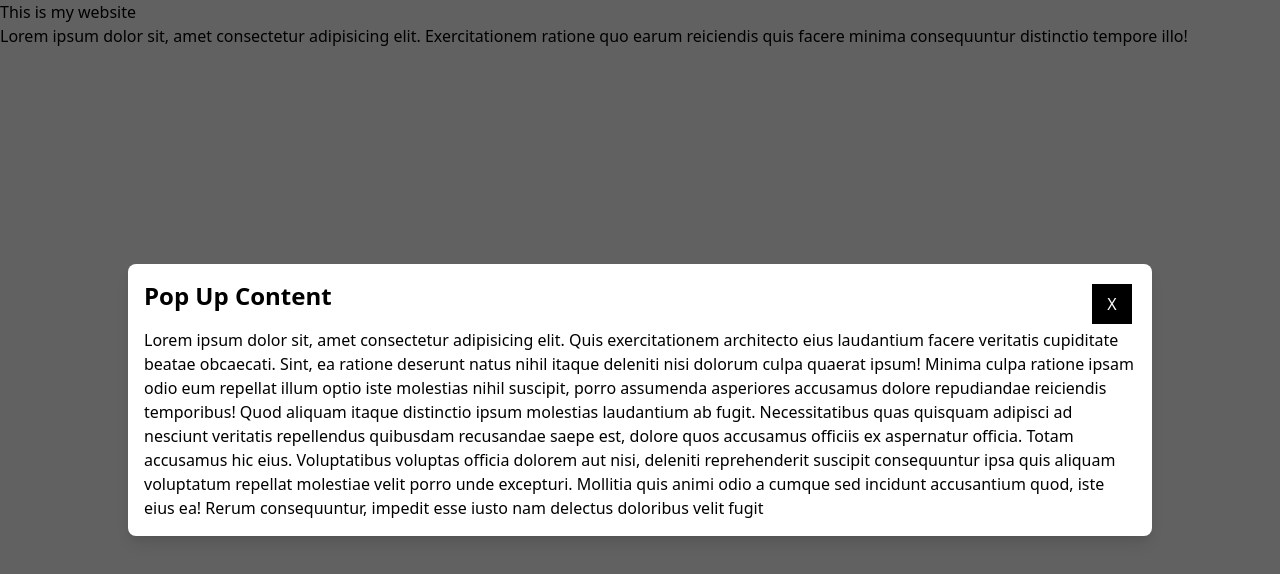
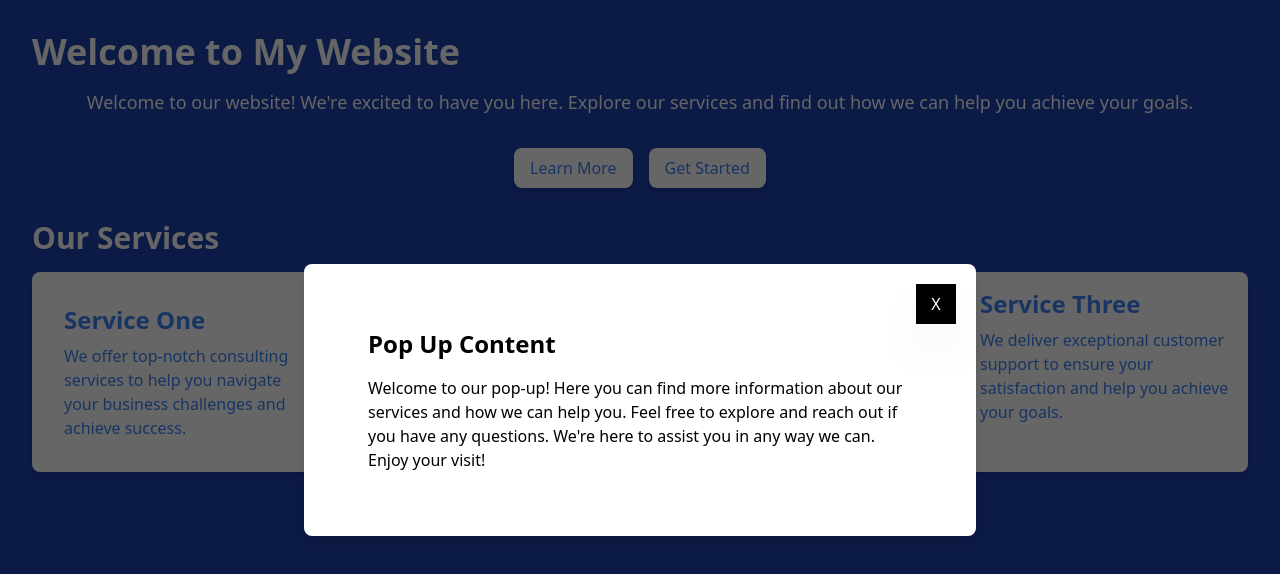
Before and after one commit to moudud-hoq/rrf-22-assignment, a plain HTML site: page index.html in a window 1280 px wide. Drawn offline with nearby package versions, Linux system fonts and the light colour scheme.

Commit message:
Project Done

```diff
--- a/index.html
+++ b/index.html
@@ -8,43 +8,53 @@
     <link href="https://cdn.jsdelivr.net/npm/tailwindcss@2.2.19/dist/tailwind.min.css" rel="stylesheet">
 </head>
 
-<body class="bg-gray-100">
-
-    <div class="back absolute inset-0 z-0">
-        <h1 class="text-[red]">This is my website</h1>
-        <p>
-            Lorem ipsum dolor sit, amet consectetur adipisicing elit. Exercitationem ratione quo earum reiciendis quis
-            facere minima consequuntur distinctio tempore illo!
+<body class="">
+    <div class="back absolute inset-0 z-0 flex flex-col bg-blue-800 text-white p-8">
+        <h1 class="text-4xl font-bold mb-4">Welcome to My Website</h1>
+        <p class="text-lg w-2xl text-center mb-8">
+            Welcome to our website! We're excited to have you here. Explore our services and find out how we can help
+            you achieve your goals.
         </p>
+        <div class="flex justify-center space-x-4">
+            <button class="bg-white text-blue-500 px-4 py-2 rounded-lg shadow-md">Learn More</button>
+            <button class="bg-white text-blue-500 px-4 py-2 rounded-lg shadow-md">Get Started</button>
+        </div>
+        <div class="mt-8">
+            <h2 class="text-3xl font-semibold mb-4">Our Services</h2>
+            <div class="flex flex-wrap justify-center gap-4">
+                <div class="bg-white text-blue-500 p-8 rounded-lg shadow-md flex-1 min-w-[250px]">
+                    <h3 class="text-2xl font-bold mb-2">Service One</h3>
+                    <p>We offer top-notch consulting services to help you navigate your business challenges and achieve
+                        success.</p>
+                </div>
+                <div class="bg-white text-blue-500 p-4 rounded-lg shadow-md flex-1 min-w-[250px]">
+                    <h3 class="text-2xl font-bold mb-2">Service Two</h3>
+                    <p>Our team provides innovative solutions to streamline your operations and boost productivity.</p>
+                </div>
+                <div class="bg-white text-blue-500 p-4 rounded-lg shadow-md flex-1 min-w-[250px]">
+                    <h3 class="text-2xl font-bold mb-2">Service Three</h3>
+                    <p>We deliver exceptional customer support to ensure your satisfaction and help you achieve your
+                        goals.</p>
+                </div>
+                <div class="bg-white text-blue-500 p-4 rounded-lg shadow-md flex-1 min-w-[250px]">
+                    <h3 class="text-2xl font-bold mb-2">Service Three</h3>
+                    <p>We deliver exceptional customer support to ensure your satisfaction and help you achieve your
+                        goals.</p>
+                </div>
+            </div>
+        </div>
     </div>
 
-    <div class="relative h-screen w-full z-10">
+    <div class="relative h-screen w-[500px] z-10">
         <div class="absolute left-0 top-0 w-full h-full bg-black opacity-60"></div>
         <div class="relative z-20 flex justify-center items-center h-full">
-            <div class="max-w-5xl bg-white p-4 relative rounded-lg shadow-lg">
-                <button class="bg-black text-white absolute right-5 top-5 w-10 h-10">X</button>
+            <div class="max-w-2xl bg-white p-16 relative rounded-lg shadow-lg">
+                <button class="bg-black text-white absolute right-5 top-5 w-10 shadow-2xl h-10">X</button>
                 <h1 class="text-2xl font-bold mb-4">Pop Up Content</h1>
                 <p>
-                    Lorem ipsum dolor sit, amet consectetur adipisicing elit. Quis exercitationem architecto eius
-                    laudantium
-                    facere veritatis cupiditate beatae obcaecati. Sint, ea ratione deserunt natus nihil itaque deleniti
-                    nisi
-                    dolorum culpa quaerat ipsum! Minima culpa ratione ipsam odio eum repellat illum optio iste molestias
-                    nihil
-                    suscipit, porro assumenda asperiores accusamus dolore repudiandae reiciendis temporibus! Quod
-                    aliquam
-                    itaque
-                    distinctio ipsum molestias laudantium ab fugit. Necessitatibus quas quisquam adipisci ad nesciunt
-                    veritatis
-                    repellendus quibusdam recusandae saepe est, dolore quos accusamus officiis ex aspernatur officia.
-                    Totam
-                    accusamus hic eius. Voluptatibus voluptas officia dolorem aut nisi, deleniti reprehenderit suscipit
-                    consequuntur ipsa quis aliquam voluptatum repellat molestiae velit porro unde excepturi. Mollitia
-                    quis
-                    animi
-                    odio a cumque sed incidunt accusantium quod, iste eius ea! Rerum consequuntur, impedit esse iusto
-                    nam
-                    delectus doloribus velit fugit
+                    Welcome to our pop-up! Here you can find more information about our services and how we can help
+                    you. Feel free to explore and reach out if you have any questions. We're here to assist you in any
+                    way we can. Enjoy your visit!
                 </p>
             </div>
         </div>
```
